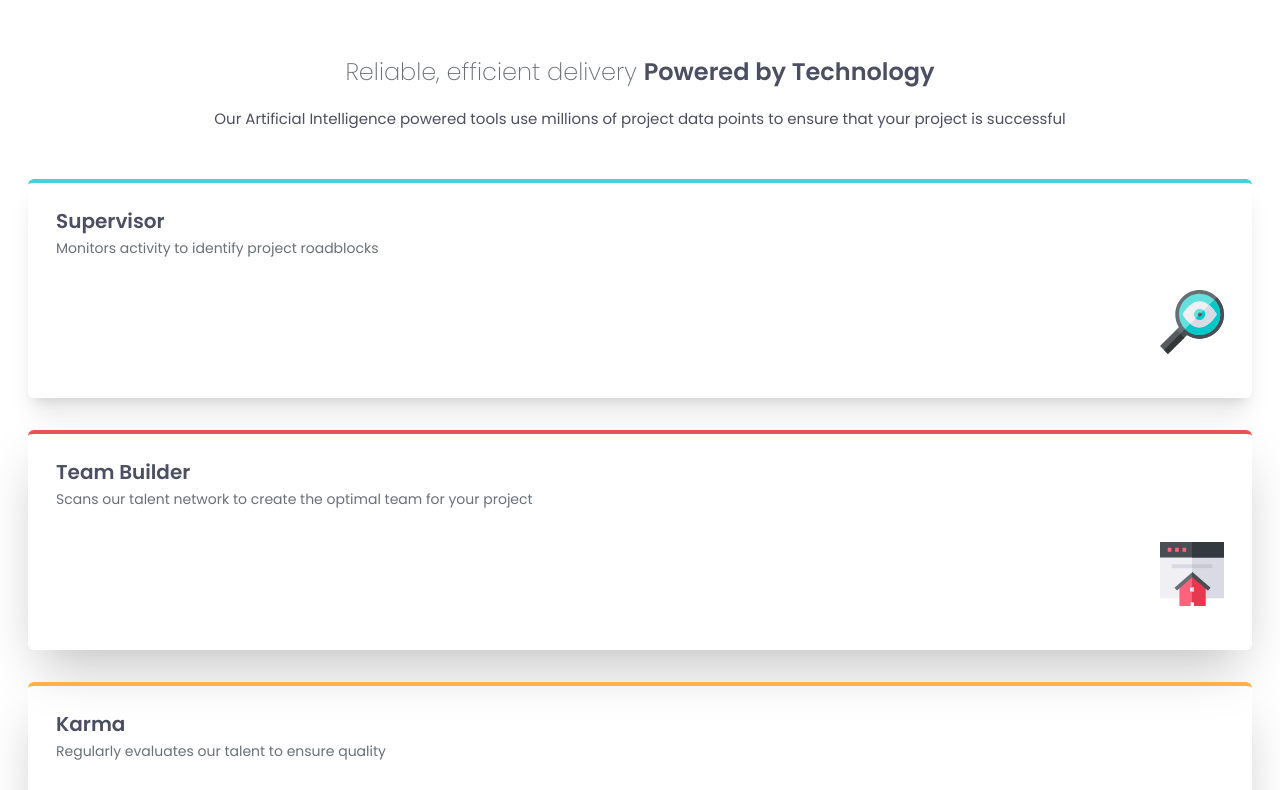
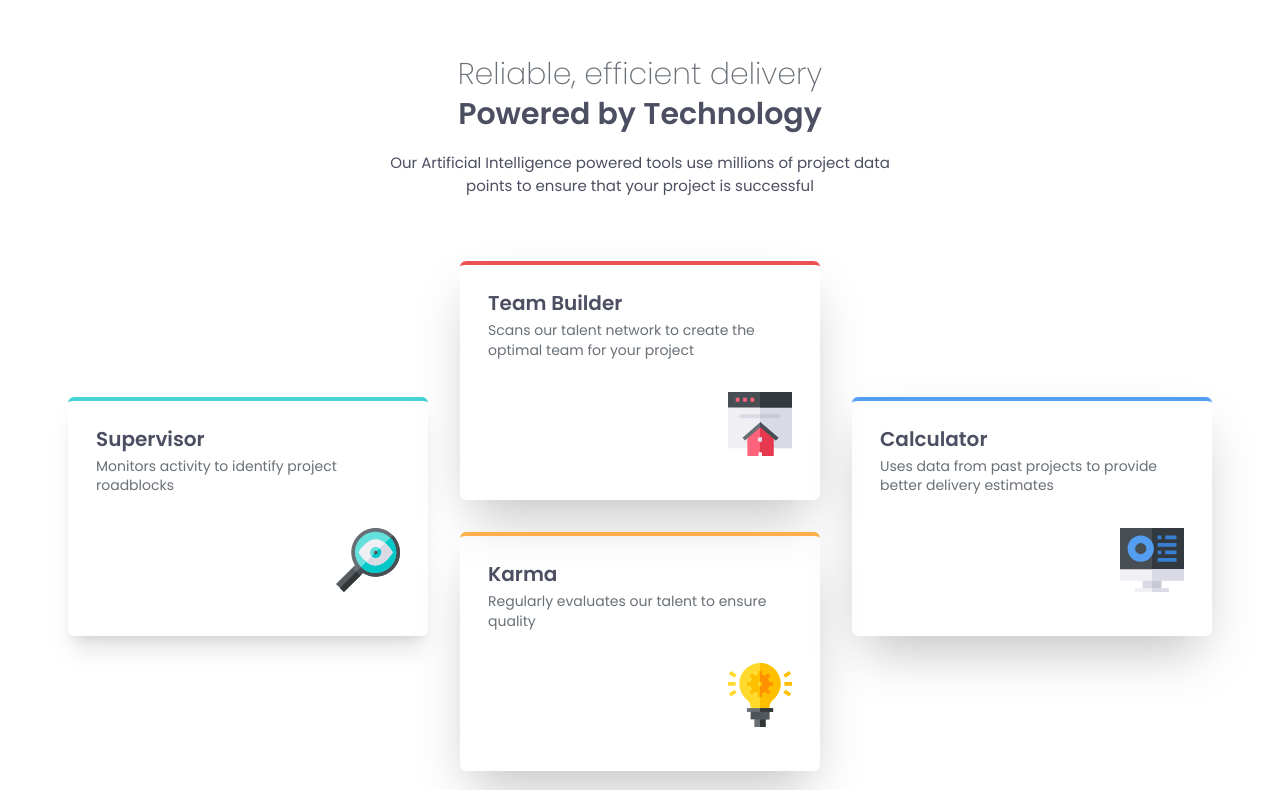
Before and after one commit to NunoJDMachado/four-card-feature-section, a website: page index.html in a window 1280 px wide. Shown: the top 790 px of the page. Drawn offline with Linux system fonts and the light colour scheme.

Commit message:
First desktop version

```diff
--- a/index.html
+++ b/index.html
@@ -10,15 +10,15 @@
     <title>Frontend Mentor | Four card feature section</title>
 </head>
 <body class="px-7 pt-14 pb-12">
-    <h1 class="text-2xl font-poppins text-center font-extralight text-[hsl(212,6%,44%)] mb-5">
+    <h1 class="flex flex-col sm:gap-1 text-2xl sm:text-3xl font-poppins text-center font-extralight text-[hsl(212,6%,44%)] mb-5">
         Reliable, efficient delivery
         <strong class="font-semibold text-[hsl(234,12%,34%)]">Powered by Technology</strong>
     </h1>
 
-    <p class="font-poppins text-center text-[hsl(234,12%,34%)] text-[15px] mb-12">Our Artificial Intelligence powered tools use millions of project data points to ensure that your project is successful</p>
+    <p class="sm:w-[500px] sm:m-auto font-poppins text-center text-[hsl(234,12%,34%)] text-[15px] mb-12 sm:mb-16">Our Artificial Intelligence powered tools use millions of project data points to ensure that your project is successful</p>
 
-    <div class="flex flex-col gap-8 text-xl font-semibold font-poppins text-[hsl(234,12%,34%)]">
-        <section class="shadow-xl rounded-md border-t-4 border-t-[hsl(180,62%,55%)] px-7 pt-6 pb-11">
+    <div class="flex flex-col sm:flex-row sm:justify-center gap-8 text-xl font-semibold font-poppins text-[hsl(234,12%,34%)]">
+        <section class="sm:w-[360px] sm:min-w-[180px] sm:self-center shadow-xl rounded-md border-t-4 border-t-[hsl(180,62%,55%)] px-7 pt-6 pb-11">
             <h2 class="mb-1">Supervisor</h2>
 
             <p class="text-[14px] font-normal text-[hsl(212,6%,44%)] mb-8">Monitors activity to identify project roadblocks</p>
@@ -26,6 +26,7 @@
             <img src="images/icon-supervisor.svg" alt="Magnifying glass icon" class="ml-auto">
         </section>
 
+        <div class="sm:w-[360px] sm:min-w-[180px] flex flex-col gap-8">
             <section class="shadow-2xl rounded-md border-t-4 border-t-[hsl(0,78%,62%)] px-7 pt-6 pb-11">
                 <h2 class="mb-1">Team Builder</h2>
 
@@ -41,8 +42,9 @@
 
                 <img src="images/icon-karma.svg" alt="Light bulb icon" class="ml-auto">
             </section>
+        </div>
 
-        <section class="shadow-2xl rounded-md border-t-4 border-t-[hsl(212,86%,64%)] px-7 pt-6 pb-11">
+        <section class="sm:w-[360px] sm:min-w-[180px] sm:self-center shadow-2xl rounded-md border-t-4 border-t-[hsl(212,86%,64%)] px-7 pt-6 pb-11">
             <h2 class="mb-1">Calculator</h2>
 
             <p class="text-[14px] font-normal text-[hsl(212,6%,44%)] mb-8">Uses data from past projects to provide better delivery estimates</p>
```
Also changed, not shown: css/output.css. Lines whose indentation alone changed are shown as unchanged.
